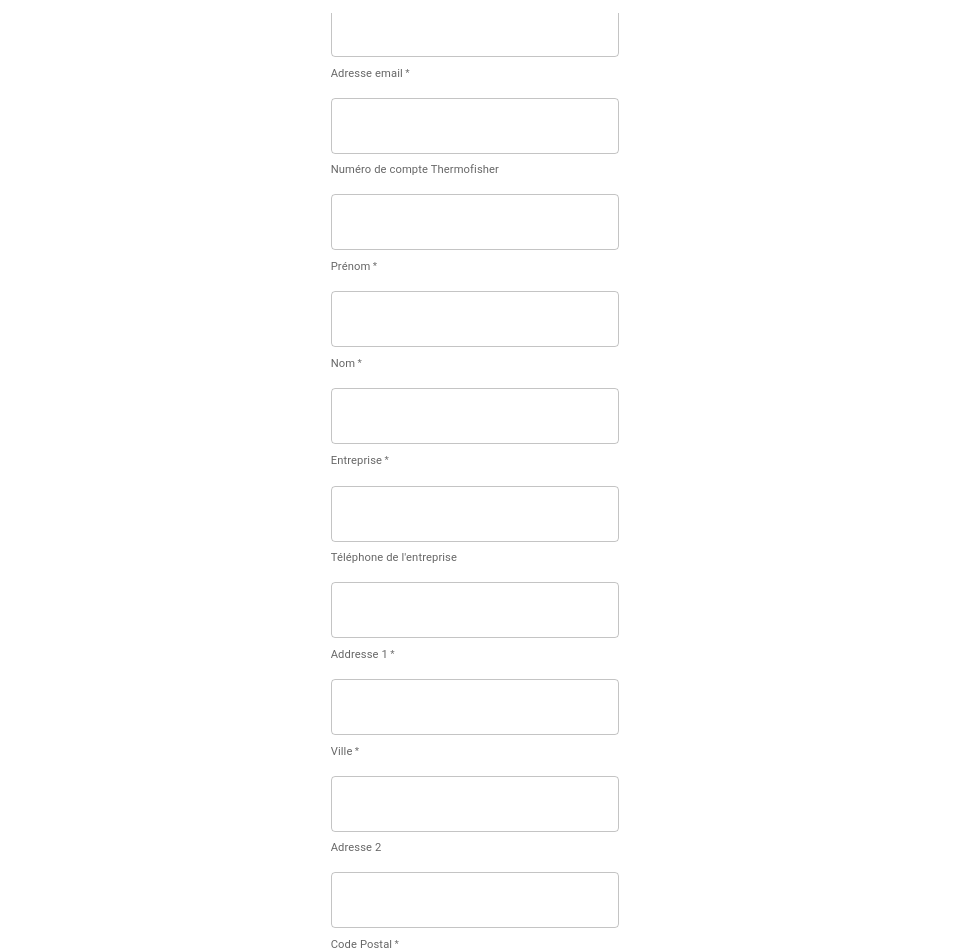
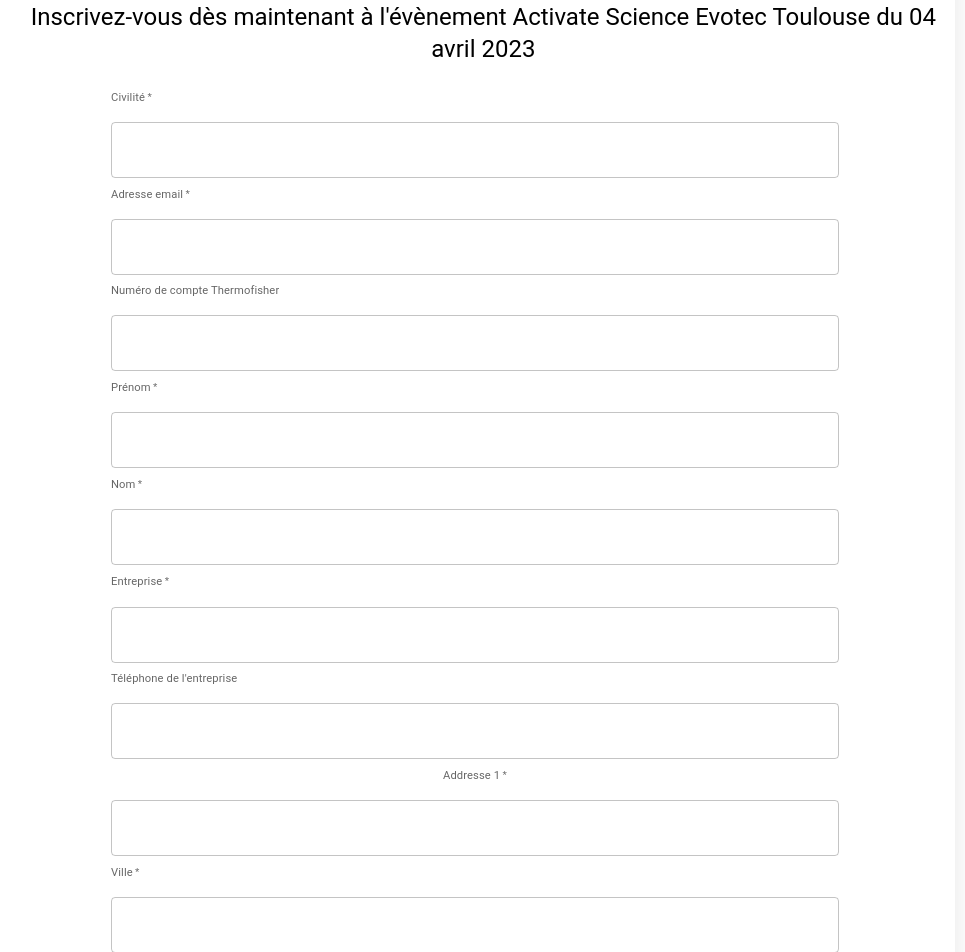
Before and after one commit to Ruldane/Thermo_Fisher_Activate_Science_Evotec, a React (Create React App) app in the folder frontend/: page /activate-science/20497/signin in a window 1280 px wide. Shown: the part 240-1192 px from the top of the page, without its empty margins (165-1130 px from the left). Built offline with nearby package versions, Linux system fonts and the light colour scheme.

Commit message:
add responsive page

```diff
--- a/frontend/src/components/login/LoginForm.js
+++ b/frontend/src/components/login/LoginForm.js
@@ -11,6 +11,7 @@ import Background from '../../images/Background.png';
 
 export default function LoginForm() {
   const matchesSM = useMediaQuery((theme) => theme.breakpoints.up("sm"));
+    const matchesLessSM = useMediaQuery((theme) => theme.breakpoints.down("sm"));
   const navigate = useNavigate();
 
   const [email, setEmail] = useState("");
@@ -56,15 +57,15 @@ export default function LoginForm() {
       >
           Bienvenue sur la page d'inscription de l’Activate Science Evotec Toulouse.
       </Typography>
-      <Typography sx={{mt:1}} variant="body2" align="center">Cet événement aura lieu le  4 avril 2023 de 9h à 17h, bâtiment B16</Typography>
+      <Typography sx={{mt:1}} variant={matchesSM ? "h5" : "body2"} align="center">Cet événement aura lieu le  4 avril 2023 de 9h à 17h, bâtiment B16</Typography>
       <Typography sx={{ mt: 3 }} align="center">
           C'est une excellente occasion pour vous d'en apprendre davantage sur les dernières innovations de nos partenaires,
           fournisseurs ainsi que d'acquérir une expérience de première main sur les équipements, consommables et réactifs présentés.
       </Typography>
-      <Typography sx={{ mt: 2 }} align="center">
+      <Typography sx={{ mt: 2 }} variant={matchesSM ? "body1" : "body2"} align="center">
          Nos partenaires présents à cet événement seront: {suppliers.sort().map((supplier) => (<span key={supplier}>{supplier}, </span>))}
       </Typography>
-      <Typography sx={{ mt: 2 }} align="center">
+      <Typography sx={{ mt: 2 }} variant={matchesSM ? "body1" : "body2"} align="center">
           Des rafraichissements seront proposés <br />tout au long de la journée. <br />
           <br />Veuillez vous pré-inscrire en saisissant votre adresse e-mail ci-dessous.
           Cela vous permettra d'obtenir votre QR code unique à utiliser le jour de l’évènement.
@@ -94,7 +95,7 @@ export default function LoginForm() {
           Validez votre inscription
         </Button>
       </Box>
-      <Typography sx={{ mt: 3 }} align="center" variant="body2">
+      <Typography sx={{ mt: 3 }} align="center" variant={matchesSM ? "body1" : "body2"}>
         Thermo Fisher Scientific © 2023
       </Typography>
     </Container>
--- a/frontend/src/index.js
+++ b/frontend/src/index.js
@@ -3,15 +3,28 @@ import ReactDOM from "react-dom";
 import "./index.css";
 import "./styles/icons/icons.css";
 import App from "./App";
-import { BrowserRouter as Router } from "react-router-dom";
-import { createStore } from "redux";
-import { Provider } from "react-redux";
-import { composeWithDevTools } from "redux-devtools-extension";
+import {createStore} from "redux";
+import {Provider} from "react-redux";
+import {composeWithDevTools} from "redux-devtools-extension";
 import rootReducer from "./reducers";
-import { createTheme, ThemeProvider } from "@mui/material/styles";
+import {createTheme, ThemeProvider} from "@mui/material/styles";
 
 const store = createStore(rootReducer, composeWithDevTools());
-const theme = createTheme();
+const theme = createTheme({
+    breakpoints: {
+        values: {
+            xs: 0,
+            sm: 600,
+            // medium small
+            ms: 750,
+            md: 960,
+            // medium large
+            ml: 1050,
+            lg: 1280,
+            xl: 1920,
+        },
+    },
+})
 
 ReactDOM.render(
   <ThemeProvider theme={theme}>
--- a/frontend/src/pages/choice/index.js
+++ b/frontend/src/pages/choice/index.js
@@ -43,7 +43,7 @@ const Choice = () => {
         </Button>
         <Button
           variant="contained"
-          href={`/activate-science/20481/admin/${email}`}
+          href={`/activate-science/20497/admin/${email}`}
           sx={{ width: "50%" }}
         >
           Organisateur
--- a/frontend/src/pages/formChoice/index.js
+++ b/frontend/src/pages/formChoice/index.js
@@ -237,7 +237,7 @@ export default function ChoiceForm() {
                   : undefined}
             <div className="reg_btn_wrapper">
 
-              <button    disabled={!requestType} className={!requestType ? "grey_btn" : "blue_btn open_signup"} >
+              <button    disabled={!requestType}  style={{width: "90%"}} className={!requestType ? "grey_btn" : "blue_btn open_signup"} >
                 Validez votre demande.
               </button>
             </div>
--- a/frontend/src/pages/signIn/index.js
+++ b/frontend/src/pages/signIn/index.js
@@ -9,7 +9,7 @@ import Container from "@mui/material/Container";
 import axios from "axios";
 import {useNavigate, useParams} from "react-router-dom";
 import Background from '../../images/Background.png'
-import { FormControl, InputLabel, Select, MenuItem } from '@mui/material';
+import {FormControl, InputLabel, Select, MenuItem, useMediaQuery} from '@mui/material';
 
 const countries = [
     'Autriche',
@@ -35,6 +35,12 @@ export default function SignIn() {
     const [user, setUser] = useState("");
     const [country, setCountry] = useState(user?.country === "FR" ? 'France' : "");
     const [open, setOpen] = useState(false);
+
+    const matchesSM = useMediaQuery((theme) => theme.breakpoints.up("sm"));
+    const matchesMS = useMediaQuery((theme) => theme.breakpoints.up("ms"));
+    const matchesLG = useMediaQuery((theme) => theme.breakpoints.up("lg"));
+    const matchesLessSM = useMediaQuery((theme) => theme.breakpoints.down("sm"));
+
     const navigate = useNavigate();
     const handleChangeCountry = (event) => {
         setCountry(event.target.value);
@@ -128,17 +134,28 @@ export default function SignIn() {
 
 
     return (
-        <Container component="main" maxWidth="sm">
+        <Container
+            component="main"
+            maxWidth={matchesMS ? "md": "sm"}
+            sx={{
+                background:"rgba(255, 255, 255, 0.2)",
+                borderRadius:"16px",
+                boxShadow:"0 4px 30px rgba(0, 0, 0, 0.1)",
+                backdropFilter:"blur(5px)",
+                WebkitBackdropFilter:"blur(5px)",
+                border:"1px solid rgba(255, 255, 255, 0.3)"
+            }}
+        >
             <CssBaseline />
             <Container
-                maxWidth="sm"
+                maxWidth={matchesMS ? "md": "sm"}
                 fixed
                 sx={{
                     position: "fixed",
                     zIndex: 99999,
                     marginLeft: "-0.98rem",
                     top: 0,
-                    backgroundColor: "white",
+
                 }}
             >
                 <img
@@ -150,88 +167,114 @@ export default function SignIn() {
                         objectPosition: "center",
                     }}
                 />
-                <Typography sx={{ mt: -2, color: "black", pb: 2 }} variant="body1" align="center">
+                {matchesSM ? (
+                    <Typography sx={{ mt: -2, color: "black", pb: 2 }} variant="h5" align="center">
+                        Inscrivez-vous dès maintenant  à l'évènement Activate Science Evotec Toulouse du 04 avril 2023
+                        <br />
+                    </Typography>
+                )  :            <Typography sx={{ mt: -2, color: "black", pb: 2 }} variant="body1" align="center">
                     Inscrivez-vous dès maintenant <br />  à l'évènement Activate Science<br />Evotec Toulouse du 04 avril 2023
                     <br />
-                </Typography>
+                </Typography>}
             </Container>
             <Box
                 sx={{
-                    marginTop: 25,
+                    marginTop: matchesMS ? 40 : matchesSM ? 30 : matchesLessSM ? 32 : 0,
                     display: "flex",
                     flexDirection: "column",
+                    justifyContent: "center",
                     alignItems: "center",
+                    width: 1
                 }}
             >
-                <Box component="form" onSubmit={handleSubmit} noValidate sx={{ mt: 1 }}>
-                    <InputLabel id="test-select-label" required>Civilité</InputLabel>
+                <Box
+                    component="form"
+                    onSubmit={handleSubmit}
+                    noValidate       sx={{
+                    marginTop: matchesMS ? 40 : matchesSM ? 30 : matchesLessSM ? 32 : 0,
+                    display: matchesSM ?  "flex" : undefined,
+                    flexDirection: matchesSM ? "column" : undefined,
+                    justifyContent: matchesSM ? "center" : undefined,
+                    alignItems: matchesSM ? "center" : undefined,
+                    width: "100%",
+                    mt: 1
+                }}
+                >
+                    <InputLabel sx={{ marginLeft:  matchesMS ? "10%" : undefined,  marginRight: matchesMS ? 'auto' : undefined}} id="test-select-label" required>Civilité</InputLabel>
                     <TextField
                         margin="normal"
                         required
-                        fullWidth
                         id="title"
                         name="title"
                         autoFocus
                         value={user?.title}
                         onChange={handleChange}
+                        fullWidth={!matchesMS}
+                        sx={{width: matchesMS ? "80%" : undefined}}
                     />
-                    <InputLabel id="test-select-label" required>Adresse email</InputLabel>
+                        <InputLabel sx={{ marginLeft:  matchesMS ? "10%" : undefined,  marginRight: matchesMS ? 'auto' : undefined}} id="test-select-label" required>Adresse email</InputLabel>
                         <TextField
                             margin="normal"
-                        fullWidth
+                            fullWidth={!matchesMS}
+                            sx={{width: matchesMS ? 0.8 : undefined}}
                             id="emailAddress"
                             name="emailAddress"
                             autoFocus
                             onChange={handleChange}
                             value={user?.emailAddress}
                         />
-                    <InputLabel id="test-select-label">Numéro de compte Thermofisher</InputLabel>
+                    <InputLabel sx={{ marginLeft:  matchesMS ? "10%" : undefined,  marginRight: matchesMS ? 'auto' : undefined}} id="test-select-label">Numéro de compte Thermofisher</InputLabel>
                     <TextField
                         margin="normal"
-                        fullWidth
+                        fullWidth={!matchesMS}
+                        sx={{width: matchesMS ? 0.8 : undefined}}
                         name="accountNumber"
                         type="text"
                         id="accountNumber"
                         onChange={handleChange}
                         value={user?.Account_Number}
                     />
-                    <InputLabel id="test-select-label" required>Prénom</InputLabel>
+                    <InputLabel sx={{ marginLeft:  matchesMS ? "10%" : undefined,  marginRight: matchesMS ? 'auto' : undefined}} id="test-select-label" required>Prénom</InputLabel>
                     <TextField
                         margin="normal"
                         required
-                        fullWidth
+                        fullWidth={!matchesMS}
+                        sx={{width: matchesMS ? 0.8 : undefined}}
                         id="firstName"
                         name="firstName"
                         autoFocus
                         value={user?.firstName}
                         onChange={handleChange}
                     />
-                    <InputLabel id="test-select-label" required>Nom</InputLabel>
+                    <InputLabel sx={{ marginLeft:  matchesMS ? "10%" : undefined,  marginRight: matchesMS ? 'auto' : undefined}} id="test-select-label" required>Nom</InputLabel>
                     <TextField
                         margin="normal"
                         required
-                        fullWidth
+                        fullWidth={!matchesMS}
+                        sx={{width: matchesMS ? 0.8 : undefined}}
                         id="lastName"
                         name="lastName"
                         autoFocus
                         value={user?.lastName}
                         onChange={handleChange}
                     />
-                    <InputLabel id="test-select-label" required>Entreprise</InputLabel>
+                    <InputLabel sx={{ marginLeft:  matchesMS ? "10%" : undefined,  marginRight: matchesMS ? 'auto' : undefined}} id="test-select-label" required>Entreprise</InputLabel>
                     <TextField
                         margin="normal"
                         required
-                        fullWidth
+                        fullWidth={!matchesMS}
+                        sx={{width: matchesMS ? 0.8 : undefined}}
                         id="company"
                         name="company"
                         autoFocus
                         value={user?.Company_name}
                         onChange={handleChange}
                     />
-                    <InputLabel id="test-select-label">Téléphone de l'entreprise</InputLabel>
+                    <InputLabel sx={{ marginLeft:  matchesMS ? "10%" : undefined,  marginRight: matchesMS ? 'auto' : undefined}} id="test-select-label">Téléphone de l'entreprise</InputLabel>
                     <TextField
                         margin="normal"
-                        fullWidth
+                        fullWidth={!matchesMS}
+                        sx={{width: matchesMS ? 0.8 : undefined}}
                         id="businessPhone"
                         name="businessPhone"
                         autoFocus
@@ -243,7 +286,8 @@ export default function SignIn() {
                     <TextField
                         margin="normal"
                         required
-                        fullWidth
+                        fullWidth={!matchesMS}
+                        sx={{width: matchesMS ? 0.8 : undefined}}
                         id="address1"
                         name="address1"
                         autoFocus
@@ -251,11 +295,13 @@ export default function SignIn() {
                         value={user?.address1}
                         onChange={handleChange}
                     />
-                    <InputLabel id="test-select-label" required>Ville</InputLabel>
+
+                    <InputLabel sx={{ marginLeft:  matchesMS ? "10%" : undefined,  marginRight: matchesMS ? 'auto' : undefined}} id="test-select-label" required>Ville</InputLabel>
                     <TextField
                         margin="normal"
                         required
-                        fullWidth
+                        fullWidth={!matchesMS}
+                        sx={{width: matchesMS ? 0.8 : undefined}}
                         id="city"
                         name="city"
                         autoFocus
@@ -263,10 +309,11 @@ export default function SignIn() {
                         value={user?.city}
                         onChange={handleChange}
                     />
-                    <InputLabel id="test-select-label">Adresse 2</InputLabel>
+                    <InputLabel sx={{ marginLeft:  matchesMS ? "10%" : undefined,  marginRight: matchesMS ? 'auto' : undefined}}  id="test-select-label">Adresse 2</InputLabel>
                     <TextField
                         margin="normal"
-                        fullWidth
+                        fullWidth={!matchesMS}
+                        sx={{width: matchesMS ? 0.8 : undefined}}
                         id="address2"
                         name="address2"
                         autoFocus
@@ -274,11 +321,12 @@ export default function SignIn() {
                         value={user?.address2}
                         onChange={handleChange}
                     />
-                    <InputLabel id="test-select-label" required>Code Postal</InputLabel>
+                    <InputLabel sx={{ marginLeft:  matchesMS ? "10%" : undefined,  marginRight: matchesMS ? 'auto' : undefined}} id="test-select-label" required>Code Postal</InputLabel>
                     <TextField
                         margin="normal"
                         required
-                        fullWidth
+                        fullWidth={!matchesMS}
+                        sx={{width: matchesMS ? 0.8 : undefined}}
                         id="zipPostal"
                         name="zipPostal"
                         autoFocus
@@ -286,8 +334,9 @@ export default function SignIn() {
                         value={user?.zipPostal}
                         onChange={handleChange}
                     />
-                    <InputLabel id="test-select-label" required>Pays</InputLabel>
-                    <FormControl variant="outlined" sx={{ width: '100%', mt: 1 }}>
+
+                    <InputLabel sx={{ marginLeft:  matchesMS ? "10%" : undefined,  marginRight: matchesMS ? 'auto' : undefined}} id="test-select-label" required>Pays</InputLabel>
+                    <FormControl variant="outlined" sx={{  width: matchesMS ? "80%" : "100%", mt: 1 }}>
                         <Select
                             labelId="demo-controlled-open-select-label"
                             id="demo-controlled-open-select"
@@ -315,7 +364,7 @@ export default function SignIn() {
                         type="submit"
                         fullWidth
                         variant="contained"
-                        sx={{ mt: 3, mb: 2 }}
+                        sx={{ mt: 3, mb: 2, width: matchesMS? "80%" : undefined}}
                         disabled={ !user.title || !user.emailAddress || !user.firstName || !user.lastName
                             || !user.company || !user.address1 || !user.city || !user.zipPostal || !user.country }
                     >
```
Lines whose indentation alone changed are shown as unchanged.
